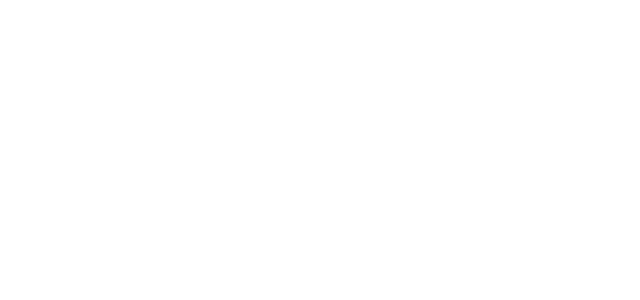
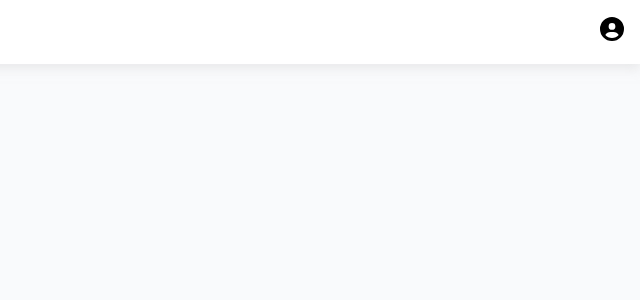
Before and after one commit to boeinggg/ProjectSE_Boeing, a React (Vite) app in the folder frontend/: page /bidder/listArtToy in a window 1280 px wide. Before the commit this address had no page. Shown: the top 300 px of the page, without its empty margins (640-1280 px from the left). Built offline with nearby package versions, Linux system fonts and the light colour scheme.

Commit message:
change method choose status

```diff
--- a/frontend/src/App.tsx
+++ b/frontend/src/App.tsx
@@ -1,13 +1,15 @@
 import React from "react";
 import { BrowserRouter as Router, Routes, Route } from "react-router-dom";
-import CreateAuction from "./pages/seller/create_auction";
+import CreateArtToy from "./pages/seller/create_auction";
+import ListArtToy from "./pages/bidder/list_art_toy";
 
 const App: React.FC = () => {
     return (
         <Router>
             <Routes>
-                <Route path="/" element={<CreateAuction />} />
-                <Route path="/CreateAuction" element={<CreateAuction />} />
+                <Route path="/" element={<ListArtToy />} />
+                <Route path="seller/listing/addArtToy" element={<CreateArtToy />} />
+                <Route path="bidder/listArtToy" element={<ListArtToy />} />
             </Routes>
         </Router>
     );
--- a/frontend/src/components/seller/navbar/index.tsx
+++ b/frontend/src/components/bidder/list_art_toy/navbar/index.tsx
@@ -4,7 +4,7 @@ import type { MenuProps } from "antd";
 import { CiUser } from "react-icons/ci";
 import { FaCircleUser } from "react-icons/fa6";
 import { IoIosLogOut } from "react-icons/io";
-import "./Navbar.css"; // เพิ่มไฟล์ CSS
+import "./navbar.css"; // เพิ่มไฟล์ CSS
 
 
 const items: MenuProps["items"] = [
--- /dev/null
+++ b/frontend/src/components/bidder/list_art_toy/navbar/navbar.css
@@ -0,0 +1,34 @@
+@import url("https://fonts.googleapis.com/css2?family=Poppins:ital,wght@0,100;0,200;0,300;0,400;0,500;0,600;0,700;0,800;0,900;1,100;1,200;1,300;1,400;1,500;1,600;1,700;1,800;1,900&display=swap");
+
+* {
+    margin: 0;
+    padding: 0;
+    border: none;
+    outline: none;
+    list-style: none;
+    box-sizing: border-box;
+    font-family: "Poppins", sans-serif;
+}
+.custom-navbar {
+    background-color: white; /* เปลี่ยนพื้นหลังเป็นสีฟ้าตัวอย่าง */
+    color: white; /* กำหนดสีข้อความ */
+    display: flex; /* จัดการ layout */
+    height: 8vh; /* ตั้งความสูง */
+    width: 100vw;
+    position: sticky;
+    justify-content: right;
+    align-items: center;
+    padding: 0 1rem;
+    box-shadow: 0px 5px 10px 0px rgba(217, 217, 217, 0.5);
+}
+.custom-navbar svg {
+    height: 24px; /* ขนา��ของไอคอน */
+    width: 24px; /* ขนา��ของไอคอน */
+    color: #000;
+}
+.custom-navbar svg :hover {
+    height: 24px; /* ขนา��ของไอคอน */
+    width: 24px; /* ขนา��ของไอคอน */
+    color: green;
+    cursor: pointer;
+}
--- a/frontend/src/components/seller/arttoy_details/index.tsx
+++ b/frontend/src/components/seller/arttoy_details/index.tsx
@@ -53,6 +53,21 @@ const ArtToyDetail: React.FC = () => {
 
         fetchCategories();
     }, []);
+
+    useEffect(() => {
+        const updateStatus = () => {
+            const now = new Date();
+            if (formValues.startDateTime > now) {
+                setFormValues((prev) => ({ ...prev, status: "upcoming" }));
+            } else if (formValues.startDateTime <= now && formValues.endDateTime > now) {
+                setFormValues((prev) => ({ ...prev, status: "active" }));
+            } else if (formValues.endDateTime <= now) {
+                setFormValues((prev) => ({ ...prev, status: "close" }));
+            }
+        };
+
+        updateStatus();
+    }, [formValues.startDateTime, formValues.endDateTime]);
 
     const validateForm = () => {
         const newErrors: Record<string, string> = {};
@@ -186,14 +201,18 @@ const ArtToyDetail: React.FC = () => {
                                 <SelectField
                                     label="Category"
                                     id="category"
-                                    options={categories.map((category) => ({
-                                        value: category.ID?.toString() || "", // Handle potential missing ID
-                                        label: category.Name || "", // Handle potential missing Name
-                                    }))}
+                                    options={[
+                                        { value: "", label: "Select Category" }, // ตัวเลือกเริ่มต้น
+                                        ...categories.map((category) => ({
+                                            value: category.ID?.toString() || "", // Handle potential missing ID
+                                            label: category.Name || "", // Handle potential missing Name
+                                        })),
+                                    ]}
                                     value={formValues.category}
                                     onChange={handleInputChange}
                                     error={errors.category}
                                 />
+
                                 <Field
                                     label="Size"
                                     id="size"
@@ -289,7 +308,7 @@ const ArtToyDetail: React.FC = () => {
                                 error={errors.endDate}
                             />
                         </div>
-                        <SelectField
+                        {/* <SelectField
                             label="Status"
                             id="status"
                             options={[
@@ -301,7 +320,7 @@ const ArtToyDetail: React.FC = () => {
                             value={formValues.status}
                             onChange={handleInputChange}
                             error={errors.status}
-                        />
+                        /> */}
                     </div>
                 </div>
             </div>
--- a/frontend/src/components/seller/sidebar/MenuList.tsx
+++ b/frontend/src/components/seller/sidebar/MenuList.tsx
@@ -1,24 +1,27 @@
 import React from "react";
-
+import { useNavigate } from "react-router-dom";
 import "./sidebar.css";
 
 import { Menu } from "antd";
 import { RiHomeSmile2Line } from "react-icons/ri";
 import { MdOutlineSell } from "react-icons/md";
+
 const MenuList: React.FC = () => {
+    const navigate = useNavigate();
+
     return (
         <div className="menu-bar">
             <Menu>
                 <div>
                     <h2>GENERAL</h2>
                 </div>
-                <Menu.Item key="overview" icon={<RiHomeSmile2Line />}>
+                <Menu.Item key="overview" icon={<RiHomeSmile2Line />} onClick={() => navigate("/overview")}>
                     Overview
                 </Menu.Item>
                 <div>
                     <h2>SELLING</h2>
                 </div>
-                <Menu.Item key="list" icon={<MdOutlineSell />}>
+                <Menu.Item key="list" icon={<MdOutlineSell />} onClick={() => navigate("/seller/listing")}>
                     Listing
                 </Menu.Item>
             </Menu>
--- /dev/null
+++ b/frontend/src/pages/bidder/list_art_toy/index.tsx
@@ -0,0 +1,20 @@
+import React from "react";
+import "./list_art_toy.css";
+
+import Navbar from "../../../components/bidder/list_art_toy/navbar";
+
+
+const listArtToy: React.FC = () => {
+    return (
+        <div className="big-screen">
+            <div>
+                <Navbar />
+                <div className="listing">
+
+                </div>
+            </div>
+        </div>
+    );
+};
+
+export default listArtToy;
--- /dev/null
+++ b/frontend/src/pages/bidder/list_art_toy/list_art_toy.css
@@ -0,0 +1,26 @@
+@import url("https://fonts.googleapis.com/css2?family=Poppins:ital,wght@0,100;0,200;0,300;0,400;0,500;0,600;0,700;0,800;0,900;1,100;1,200;1,300;1,400;1,500;1,600;1,700;1,800;1,900&display=swap");
+
+* {
+    margin: 0;
+    padding: 0;
+    border: none;
+    outline: none;
+    list-style: none;
+    box-sizing: border-box;
+    font-family: "Poppins", sans-serif;
+}
+.big-screen {
+    display: flex;
+    width: 100%;
+    height: 100%;
+    background-color: #f9fafc;
+    overflow: hidden;
+}
+
+.listing {
+    display: flex;
+    padding: 24px 40px;
+    background-color: #f9fafc;
+    height: 92vh;
+    overflow: auto;
+}
```
Also changed, not shown: 1 other file (tests, documents, lock files or other folders).
